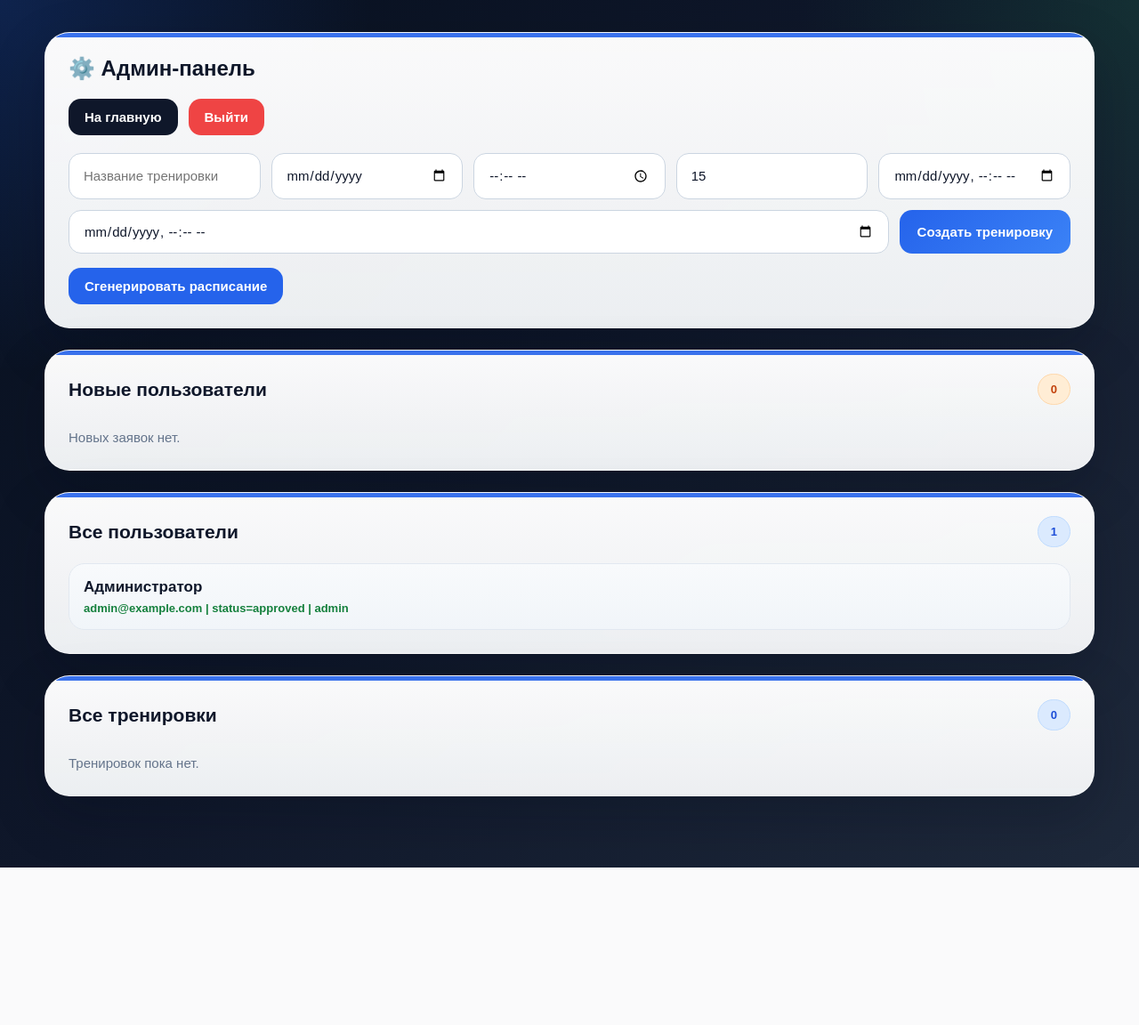
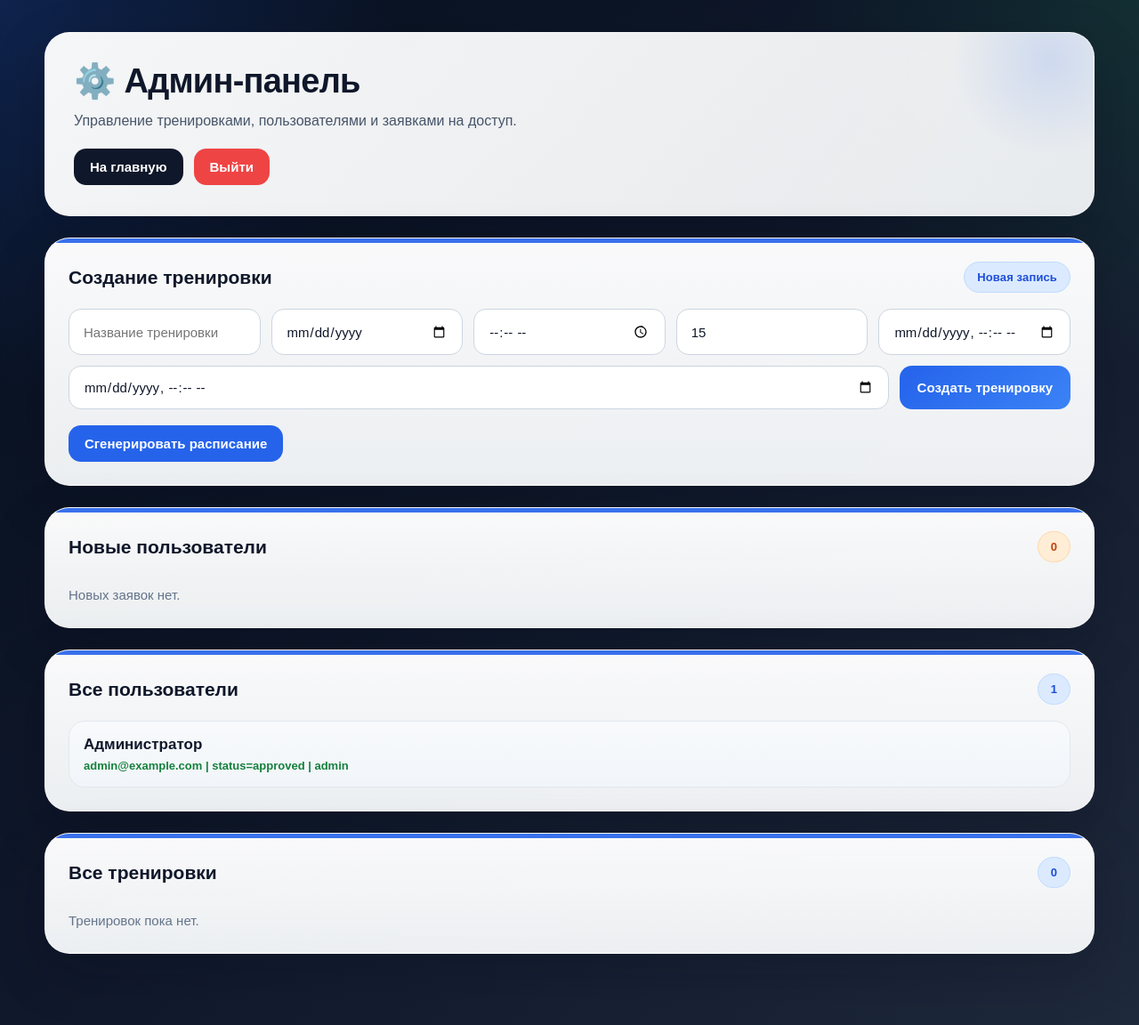
Before and after one commit to kiza821-code/basket-notifier, a Flask app: page /admin-panel in a window 1280 px wide. Shown: the whole page at 89% size. Before the commit the page ends 975 px from the top, so only its background shows below. Run offline with Flask 3, Linux system fonts and the light colour scheme; the visitor is signed in with stand-in values (Sample User, id 1); data comes from the database, SQL or seed files in the repository; data that the repository does not hold is empty.

Commit message:
update design

```diff
--- a/templates/admin_panel.html
+++ b/templates/admin_panel.html
@@ -10,25 +10,36 @@
 
 <div class="page">
     <div class="container">
-        <section class="training-card">
-            <h1 style="margin-bottom: 20px;">⚙️ Админ-панель</h1>
 
-            <div class="admin-actions" style="margin-bottom: 20px;">
+        <header class="hero">
+            <h1>⚙️ Админ-панель</h1>
+            <p>
+                Управление тренировками, пользователями и заявками на доступ.
+            </p>
+
+            <div class="admin-actions">
                 <a href="{{ url_for('index') }}" class="action-btn dark-btn">На главную</a>
                 <a href="{{ url_for('logout') }}" class="action-btn red-btn">Выйти</a>
+            </div>
+        </header>
+
+        <section class="training-card">
+            <div class="card-header">
+                <h3>Создание тренировки</h3>
+                <span class="badge badge-blue">Новая запись</span>
             </div>
 
             <form method="POST" action="{{ url_for('create_training') }}" class="admin-form">
                 <input type="text" name="title" placeholder="Название тренировки" required>
                 <input type="date" name="training_date" required>
                 <input type="time" name="training_time" required>
-                <input type="number" name="max_players" value="15" min="1" required>
+                <input type="number" name="max_players" value="15" min="1" placeholder="Количество мест" required>
                 <input type="datetime-local" name="registration_start" required>
                 <input type="datetime-local" name="registration_end" required>
                 <button type="submit">Создать тренировку</button>
             </form>
 
-            <div class="admin-actions" style="margin-top: 16px;">
+            <div class="admin-actions">
                 <a href="{{ url_for('generate_schedule') }}" class="action-btn blue-btn">Сгенерировать расписание</a>
             </div>
         </section>
@@ -121,7 +132,11 @@
                                 <a href="{{ url_for('admin_training_detail', training_id=t['id']) }}" class="action-btn blue-btn">
                                     Открыть
                                 </a>
-                                <a href="{{ url_for('delete_training', training_id=t['id']) }}" class="action-btn red-btn">Удалить</a>
+                                <a href="{{ url_for('delete_training', training_id=t['id']) }}"
+                                   class="action-btn red-btn"
+                                   onclick="return confirm('Удалить тренировку {{ t['title'] }}?');">
+                                    Удалить
+                                </a>
                             </div>
                         </li>
                     {% endfor %}
@@ -130,6 +145,7 @@
                 <p class="empty-text">Тренировок пока нет.</p>
             {% endif %}
         </section>
+
     </div>
 </div>
 
```
